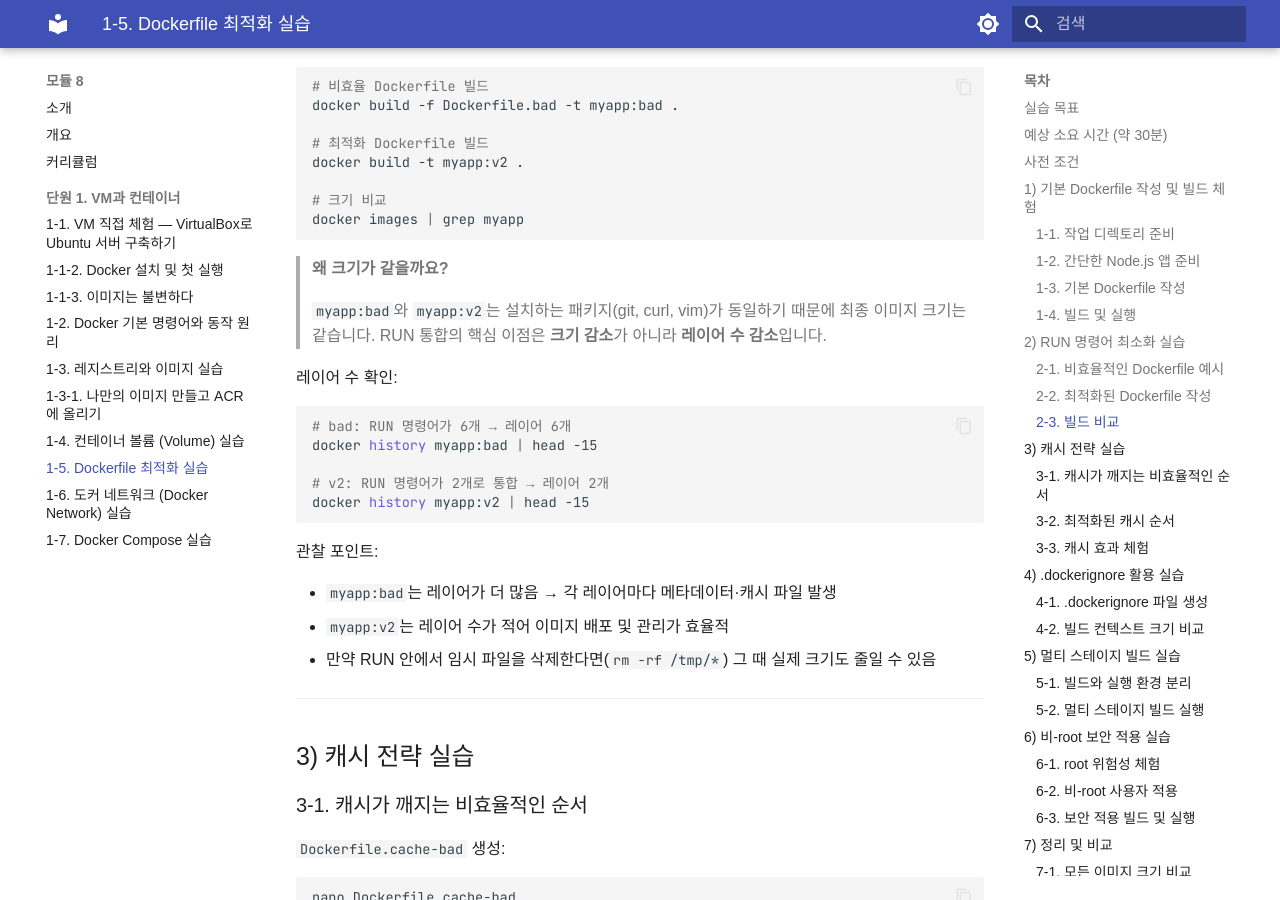
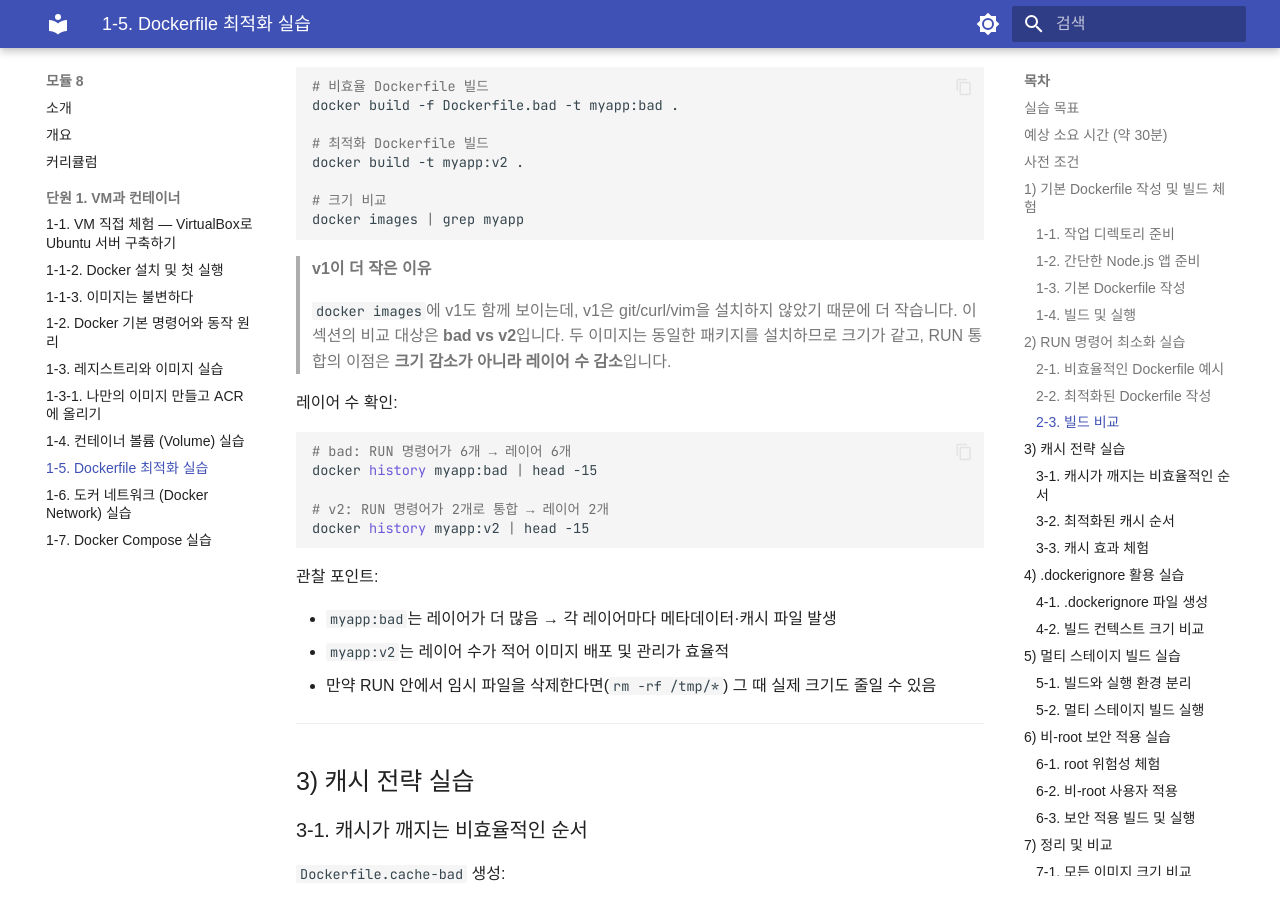
Before and after one commit to skilleat-labs/docker-k8s-labs, an MkDocs documentation site: the page built from docs/modules/module8/1-5.md, in a window 1280 px wide and 900 px high, scrolled down 4009 px. Built offline with MkDocs 1.6.1 and Material for MkDocs 9.7.7, drawn with Linux system fonts in a browser that asks for light colours; some web fonts are replaced.

Commit message:
1-5: 2-3 v1이 더 작은 이유 설명 추가
Co-Authored-By: Claude Sonnet 4.6 <noreply@anthropic.com>

````diff
--- a/docs/modules/module8/1-5.md
+++ b/docs/modules/module8/1-5.md
@@ -200,10 +200,11 @@ docker build -t myapp:v2 .
 docker images | grep myapp
 ```
 
-> **왜 크기가 같을까요?**
+> **v1이 더 작은 이유**
 >
-> `myapp:bad`와 `myapp:v2`는 설치하는 패키지(git, curl, vim)가 동일하기 때문에 최종 이미지 크기는 같습니다.
-> RUN 통합의 핵심 이점은 **크기 감소**가 아니라 **레이어 수 감소**입니다.
+> `docker images`에 v1도 함께 보이는데, v1은 git/curl/vim을 설치하지 않았기 때문에 더 작습니다.
+> 이 섹션의 비교 대상은 **bad vs v2**입니다. 두 이미지는 동일한 패키지를 설치하므로 크기가 같고,
+> RUN 통합의 이점은 **크기 감소가 아니라 레이어 수 감소**입니다.
 
 레이어 수 확인:
 
````
